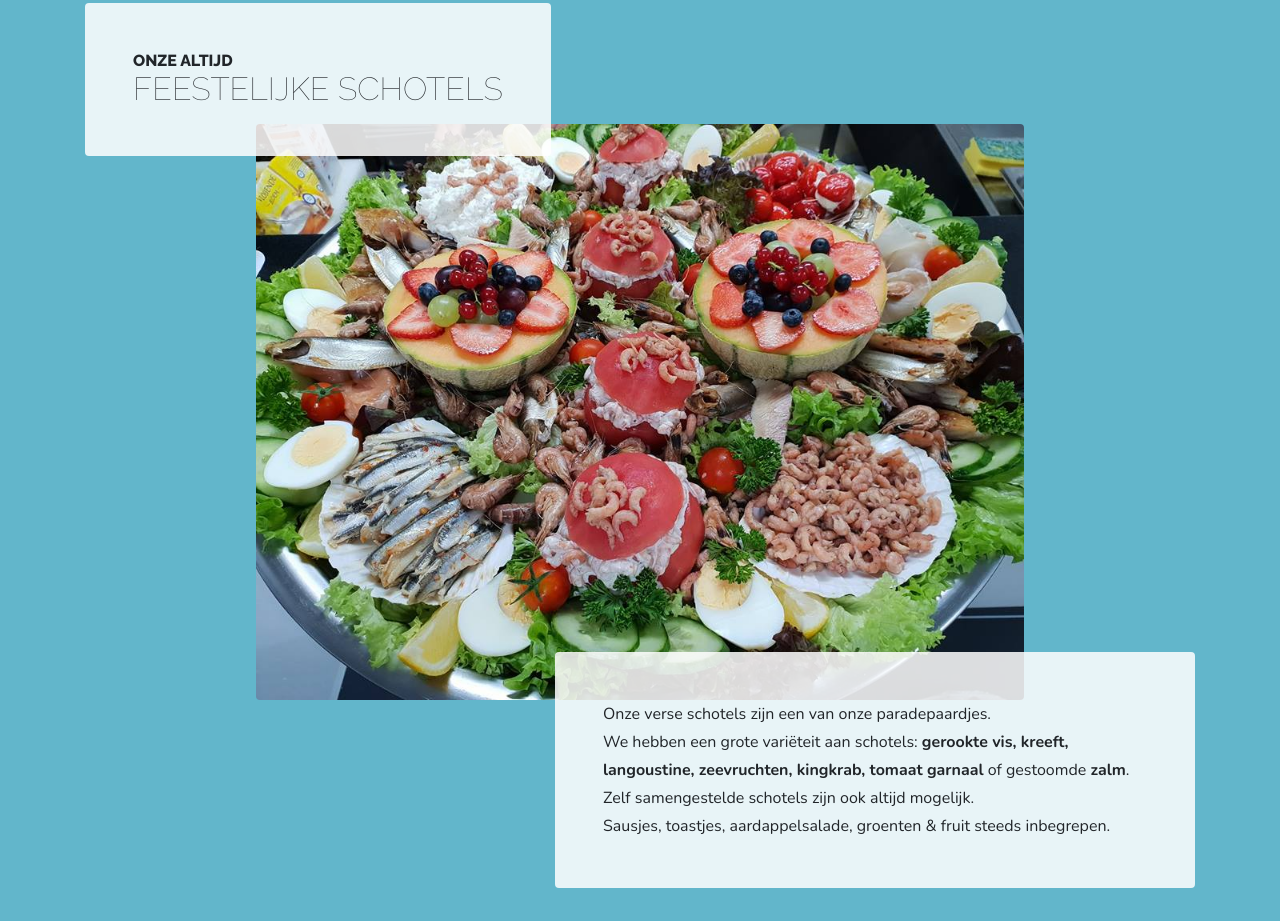
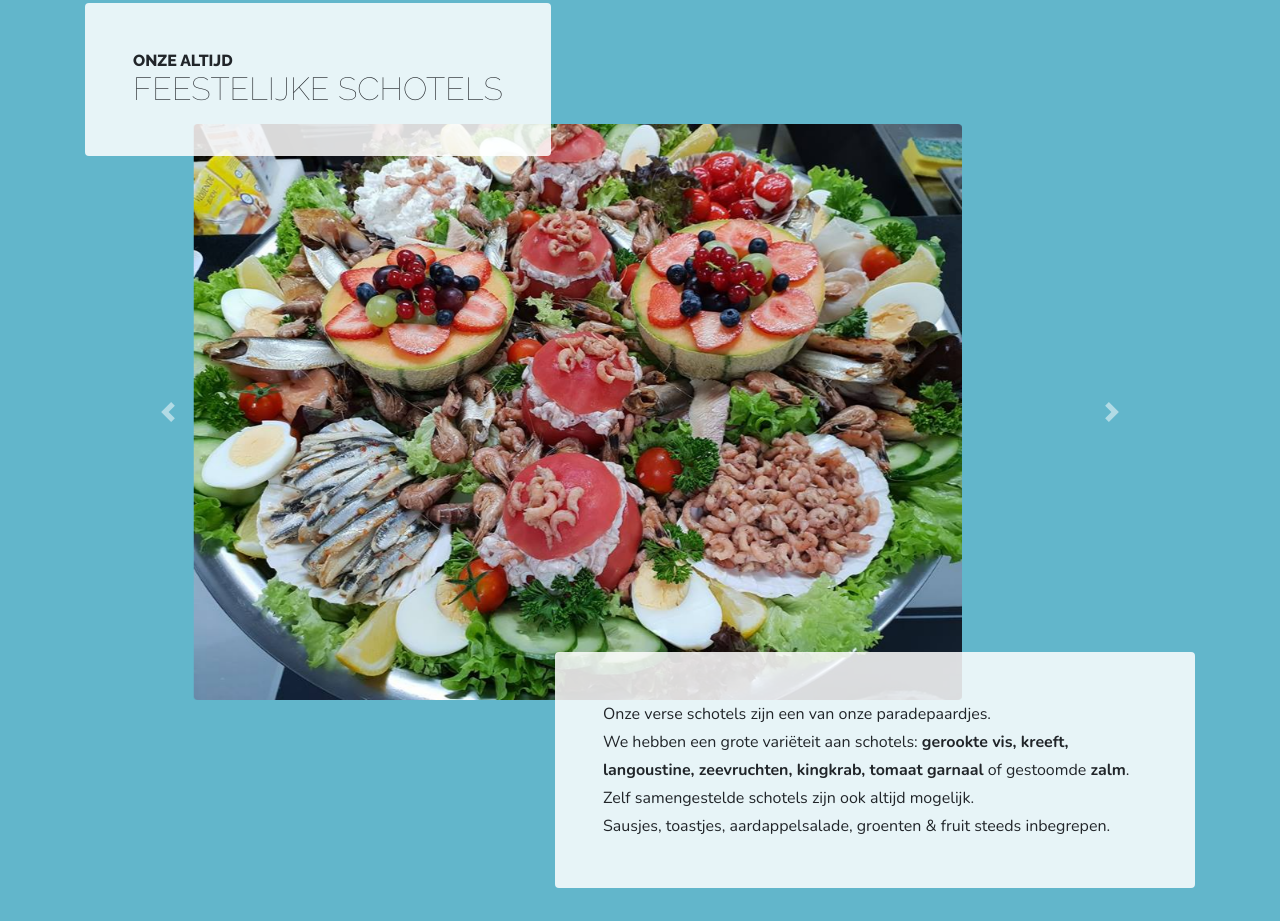
Before and after one commit to Tjoosten/opdegraat, a website: page ZODG/products.html in a window 1280 px wide. Shown: the part 1139-2060 px from the top of the page. Drawn offline with nearby package versions, Linux system fonts and the light colour scheme; files whose address does not match are found by name.

Commit message:
added carousel

```diff
--- a/ZODG/products.html
+++ b/ZODG/products.html
@@ -100,7 +100,28 @@
             </h2>
           </div>
         </div>
-        <img class="product-item-img mx-auto d-flex rounded img-fluid mb-3 mb-lg-0" src="./assets/afbeeldingen/schotel19.jpg" alt="">
+        <div id="carouselExampleInterval" class="carousel slide" data-ride="carousel">
+            <div class="carousel-inner">
+              <div class="carousel-item active" data-interval="10000">
+                <img src="./assets/afbeeldingen/schotel19.jpg" class="product-item-img mx-auto d-flex rounded img-fluid mb-3 mb-lg-0" alt="...">
+              </div>
+              <div class="carousel-item" data-interval="2000">
+                <img src="./assets/afbeeldingen/schotelkreeft.jpg" class="product-item-img mx-auto d-flex rounded img-fluid mb-3 mb-lg-0" alt="...">
+              </div>
+              <div class="carousel-item">
+                <img src="./assets/afbeeldingen/schotel2.jpg" class="product-item-img mx-auto d-flex rounded img-fluid mb-3 mb-lg-0" alt="...">
+              </div>
+            </div>
+            <a class="carousel-control-prev" href="#carouselExampleInterval" role="button" data-slide="prev">
+              <span class="carousel-control-prev-icon" aria-hidden="true"></span>
+              <span class="sr-only">Previous</span>
+            </a>
+            <a class="carousel-control-next" href="#carouselExampleInterval" role="button" data-slide="next">
+              <span class="carousel-control-next-icon" aria-hidden="true"></span>
+              <span class="sr-only">Next</span>
+            </a>
+          </div>
+        <!-- <img class="product-item-img mx-auto d-flex rounded img-fluid mb-3 mb-lg-0" src="./assets/afbeeldingen/schotel19.jpg" alt=""> -->
         <div class="product-item-description d-flex ml-auto">
           <div class="bg-faded p-5 rounded">
             <p class="mb-0">Onze verse schotels zijn een van onze paradepaardjes.<br>
@@ -113,6 +134,11 @@
       </div>
     </div>
   </section>
+
+
+
+
+
 
   <section class="page-section">
     <div class="container">
```
Also changed, not shown: ZODG/assets/afbeeldingen/schotel5.jpg (deleted).
